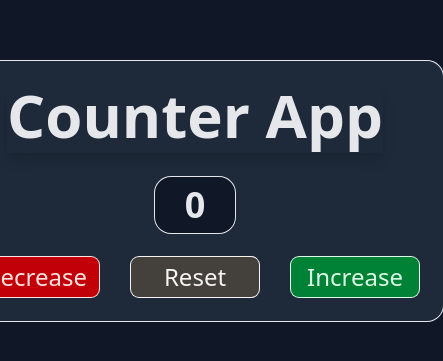
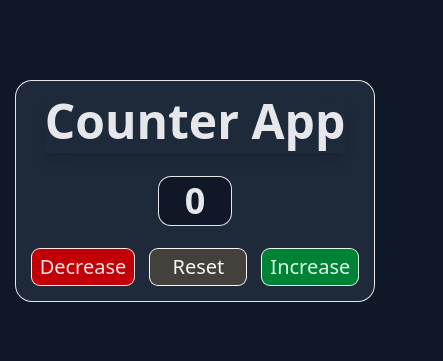
Before and after one commit to Pankaj72885/Counter-App, a plain HTML site: page index.html in a window 390 px wide. Shown: the part 231-592 px from the top of the page, 443 px wide, since content can reach past the window. Drawn offline with nearby package versions, Linux system fonts and the light colour scheme.

Commit message:
Add Responsive Design

```diff
--- a/index.html
+++ b/index.html
@@ -17,25 +17,29 @@
   >
     <!-- Main container for the Counter App -->
     <div
-      class="bg-gray-800 p-6 ring rounded-2xl flex flex-col justify-center items-center gap-6 w-fit"
+      class="bg-gray-800 p-4 sm:p-6 ring rounded-2xl flex flex-col justify-center items-center gap-6 sm:gap-8 md:gap-10"
     >
       <!-- App title -->
-      <h1 class="text-6xl font-bold shadow-lg pb-2">Counter App</h1>
+      <h1
+        class="text-5xl sm:text-7xl md:text-8xl font-bold shadow-lg sm:shadow-xl md:shadow-2xl pb-2 md:pb-4"
+      >
+        Counter App
+      </h1>
 
       <!-- Counter display -->
       <p
         id="value"
-        class="text-4xl bg-gray-900 px-4 py-2 rounded-2xl min-w-20 text-center font-bold ring transition-transform duration-200 ease-out"
+        class="text-4xl sm:text-6xl md:text-8xl bg-gray-900 sm:px-3 md:px-4 px-2 md:py-3 py-1 rounded-xl md:rounded-2xl min-w-18 sm:min-w-20 md:min-w-36 text-center font-bold ring transition-transform duration-200 ease-out"
       >
         0
       </p>
 
       <!-- Buttons container -->
-      <div class="flex gap-8 text-2xl">
+      <div class="flex gap-4 sm:gap-5 md:gap-6 text-xl sm:text-3xl md:text-4xl">
         <!-- Decrease button -->
         <button
           id="decrease"
-          class="ring rounded-lg px-3 py-1 bg-red-700 hover:bg-red-800 text-red-100 hover:text-red-200 active:bg-red-900 min-w-32 transition duration-500 ease-in-out hover:scale-110"
+          class="ring rounded-lg px-2 py-1 sm:py-2 bg-red-700 hover:bg-red-800 text-red-100 hover:text-red-200 active:bg-red-900 min-w-24 sm:min-w-38 md:min-w-42 transition duration-500 ease-in-out hover:scale-110"
         >
           Decrease
         </button>
@@ -43,7 +47,7 @@
         <!-- Reset button -->
         <button
           id="reset"
-          class="ring rounded-lg px-3 py-1 bg-stone-700 hover:bg-stone-800 text-stone-100 hover:text-stone-200 active:bg-stone-900 min-w-32 transition duration-500 ease-in-out hover:scale-110"
+          class="ring rounded-lg px-2 py-1 bg-stone-700 hover:bg-stone-800 text-stone-100 hover:text-stone-200 active:bg-stone-900 min-w-24 sm:min-w-38 md:min-w-42 transition duration-500 ease-in-out hover:scale-110"
         >
           Reset
         </button>
@@ -51,7 +55,7 @@
         <!-- Increase button -->
         <button
           id="increase"
-          class="ring rounded-lg px-3 py-1 bg-green-700 hover:bg-green-800 text-green-100 hover:text-green-200 active:bg-green-900 min-w-32 transition duration-500 ease-in-out hover:scale-110"
+          class="ring rounded-lg px-2 py-1 bg-green-700 hover:bg-green-800 text-green-100 hover:text-green-200 active:bg-green-900 min-w-24 sm:min-w-38 md:min-w-42 transition duration-500 ease-in-out hover:scale-110"
         >
           Increase
         </button>
```
